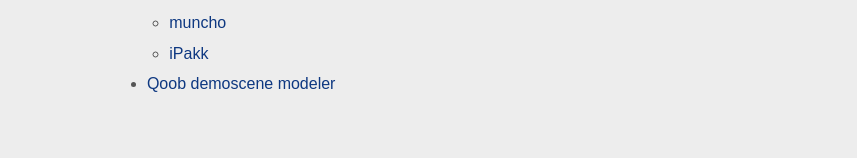
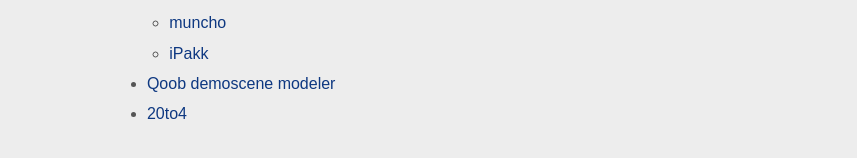
Before and after one commit to in4k/in4k.github.io, a Jekyll site: the page built from wiki/tools.markdown, in a window 1280 px wide. Shown: the part 297-455 px from the top of the page, without its empty margins (0-857 px from the left). Built offline with Jekyll 4.4.1, drawn with Linux system fonts in a browser that asks for light colours; some web fonts are replaced.

Commit message:
Update tools.markdown

```diff
--- a/wiki/tools.markdown
+++ b/wiki/tools.markdown
@@ -14,3 +14,4 @@
     * [muncho](http://www.pouet.net/prod.php?which=51324)
     * [iPakk](http://www.pouet.net/prod.php?which=29185)
 * [Qoob demoscene modeler](http://qoob.weebly.com/)
+* [20to4](http://20to4.net/)
```
